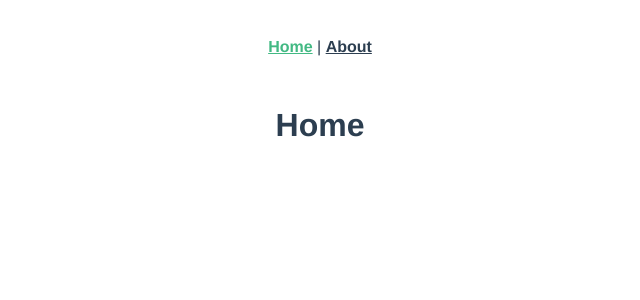
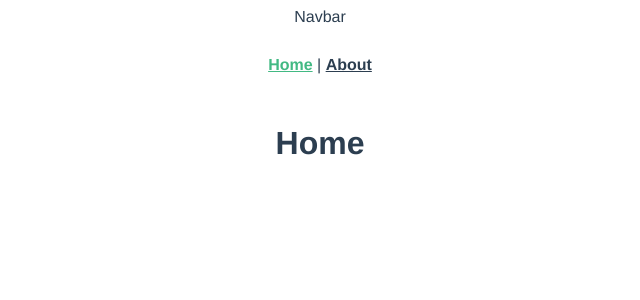
Before and after one commit to Otabek996/shop-website, a Vue app: page / in a window 1280 px wide. Shown: the top 300 px of the page, without its empty margins (320-960 px from the left). Built offline with nearby package versions, Linux system fonts and the light colour scheme.

Commit message:
feat: add navbar component to app vue

```diff
--- a/src/App.vue
+++ b/src/App.vue
@@ -1,10 +1,22 @@
 <template>
+  <NavbarComp />
   <nav>
     <router-link to="/">Home</router-link> |
     <router-link to="/about">About</router-link>
   </nav>
-  <router-view/>
+  <router-view />
 </template>
+
+<script>
+import NavbarComp from "./components/NavbarComp.vue";
+
+export default {
+  name: "App",
+  components: {
+    NavbarComp,
+  },
+};
+</script>
 
 <style>
 #app {
```
